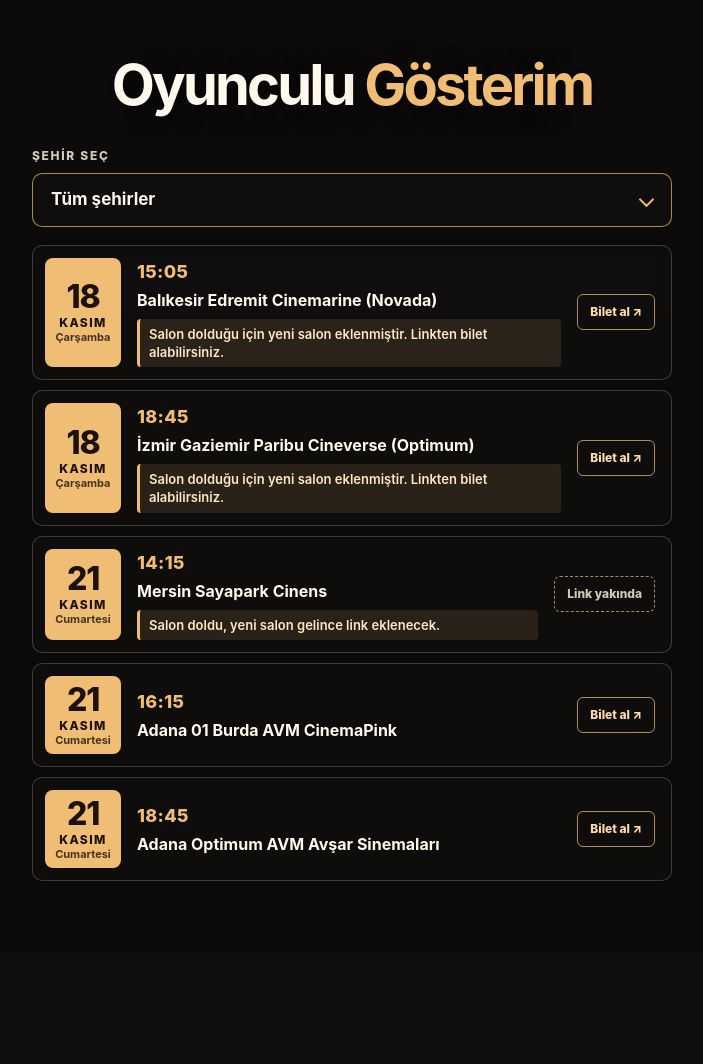
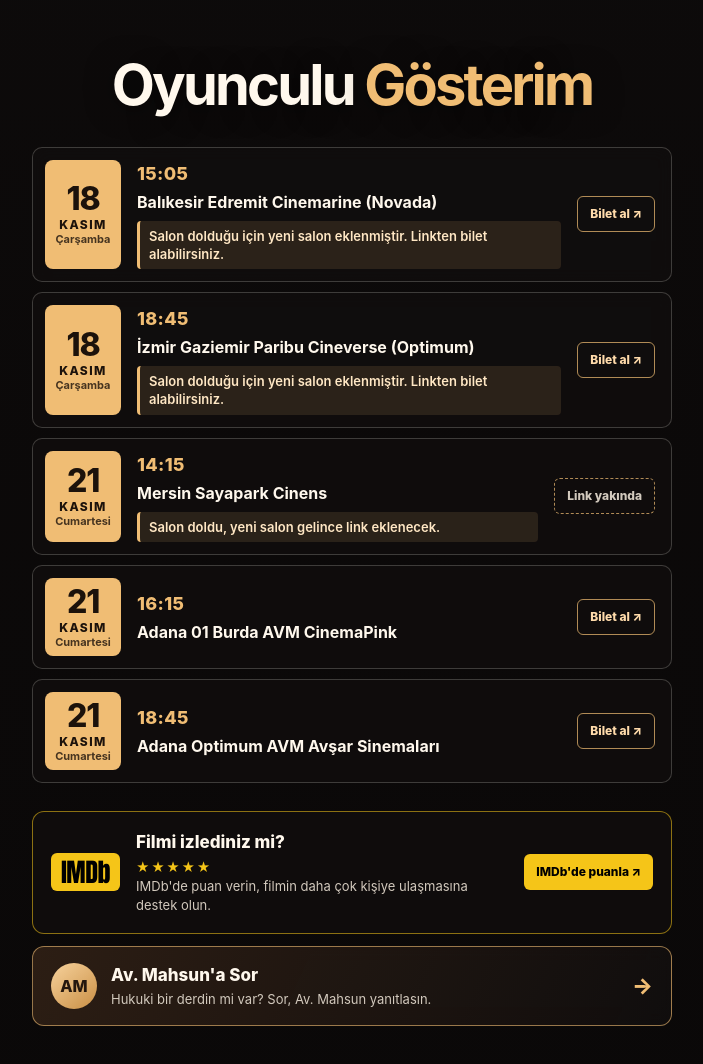
Before and after one commit to adanademir1940/oyunculugosterim, a plain HTML site: page index.html in a window 1280 px wide. Shown: the whole page, without its empty margins (288-991 px from the left). Before the commit the page ends 953 px from the top, so only its background shows below. Drawn offline with Linux system fonts and the light colour scheme.

Commit message:
Ana sayfaya Av. Mahsun'a Sor butonu ekle
Co-Authored-By: Claude Opus 5.5 <noreply@anthropic.com>
Claude-Session: https://claude.ai/code/session_01HTCSVLTQuYjtosUbKgBJLb

```diff
--- a/index.html
+++ b/index.html
@@ -48,40 +48,6 @@
 
     h1 span { color: var(--gold); }
 
-    .picker { position: relative; margin: 0 0 18px; }
-    .picker label { display: block; margin: 0 0 8px; color: var(--muted); font-size: 12px; font-weight: 800; letter-spacing: .14em; text-transform: uppercase; }
-    .picker select {
-      width: 100%;
-      min-height: 54px;
-      padding: 0 48px 0 18px;
-      border: 1px solid rgba(240, 189, 116, .7);
-      border-radius: 10px;
-      background: rgba(17, 14, 14, .88);
-      color: var(--cream);
-      font: inherit;
-      font-size: 17px;
-      font-weight: 700;
-      cursor: pointer;
-      appearance: none;
-      -webkit-appearance: none;
-      backdrop-filter: blur(8px);
-    }
-    .picker select:focus-visible { outline: 3px solid #ffe1b5; outline-offset: 3px; }
-    .picker option { background: #17120f; color: var(--cream); }
-    .picker::after {
-      position: absolute;
-      right: 20px;
-      bottom: 22px;
-      width: 9px;
-      height: 9px;
-      border-right: 2px solid var(--gold);
-      border-bottom: 2px solid var(--gold);
-      transform: rotate(45deg);
-      content: "";
-      pointer-events: none;
-    }
-    .links li[hidden] { display: none; }
-
     .links { display: grid; gap: 10px; margin: 0; padding: 0; list-style: none; }
 
     .links a,
@@ -126,6 +92,82 @@
     .soon .cta { border-style: dashed; color: var(--muted); cursor: default; }
     .note { margin-top: 4px; padding: 6px 9px; border-left: 3px solid var(--gold); border-radius: 4px; background: rgba(240, 189, 116, .12); color: #ffe7c4; font-size: 13px; font-weight: 600; line-height: 1.4; }
 
+    .imdb {
+      display: flex;
+      align-items: center;
+      gap: 16px;
+      margin-top: 28px;
+      padding: 18px;
+      border: 1px solid rgba(245, 197, 24, .55);
+      border-radius: 12px;
+      background: rgba(17, 14, 14, .85);
+      backdrop-filter: blur(8px);
+      color: inherit;
+      text-decoration: none;
+      transition: border-color .2s ease, transform .2s ease;
+    }
+    .imdb:hover { border-color: #f5c518; transform: translateY(-1px); }
+    .imdb:focus-visible { outline: 3px solid #ffe1b5; outline-offset: 3px; }
+    .imdb-logo {
+      flex: 0 0 auto;
+      padding: 6px 10px;
+      border-radius: 6px;
+      background: #f5c518;
+      color: #000;
+      font-family: Impact, "Arial Black", "Helvetica Neue", Arial, sans-serif;
+      font-size: 26px;
+      font-weight: 900;
+      letter-spacing: -.02em;
+      line-height: 1;
+    }
+    .imdb-text { display: grid; flex: 1 1 auto; gap: 3px; min-width: 0; }
+    .imdb-title { font-size: 17px; font-weight: 800; }
+    .imdb-sub { color: var(--muted); font-size: 13px; line-height: 1.45; }
+    .imdb-stars { color: #f5c518; letter-spacing: .12em; }
+    .imdb-cta {
+      flex: 0 0 auto;
+      padding: 9px 12px;
+      border-radius: 6px;
+      background: #f5c518;
+      color: #000;
+      font-size: 12px;
+      font-weight: 850;
+      white-space: nowrap;
+    }
+
+    .ask {
+      display: flex;
+      align-items: center;
+      gap: 14px;
+      margin-top: 12px;
+      padding: 16px 18px;
+      border: 1px solid rgba(240, 189, 116, .6);
+      border-radius: 12px;
+      background: linear-gradient(115deg, rgba(48, 33, 22, .9), rgba(17, 14, 14, .88));
+      backdrop-filter: blur(8px);
+      color: inherit;
+      text-decoration: none;
+      transition: border-color .2s ease, transform .2s ease;
+    }
+    .ask:hover { border-color: var(--gold); transform: translateY(-1px); }
+    .ask:focus-visible { outline: 3px solid #ffe1b5; outline-offset: 3px; }
+    .ask-avatar {
+      display: grid;
+      flex: 0 0 auto;
+      width: 46px;
+      height: 46px;
+      place-items: center;
+      border-radius: 50%;
+      background: linear-gradient(140deg, #f7d29c, #c98f45);
+      color: #24170e;
+      font-size: 16px;
+      font-weight: 850;
+    }
+    .ask-text { display: grid; flex: 1 1 auto; gap: 2px; min-width: 0; }
+    .ask-title { font-size: 17px; font-weight: 800; }
+    .ask-sub { color: var(--muted); font-size: 13px; line-height: 1.4; }
+    .ask-cta { flex: 0 0 auto; color: var(--gold); font-size: 22px; font-weight: 800; }
+
     .cta {
       flex: 0 0 auto;
       padding: 8px 12px;
@@ -147,6 +189,9 @@
       .day { font-size: 28px; }
       .cta { padding: 8px 9px; }
       .venue { font-size: 15px; }
+      .imdb { flex-wrap: wrap; gap: 12px; padding: 14px; }
+      .imdb-text { flex-basis: calc(100% - 90px); }
+      .imdb-cta { width: 100%; padding: 11px; text-align: center; font-size: 14px; }
       body { background-attachment: scroll; }
     }
   </style>
@@ -155,36 +200,36 @@
   <main>
     <h1>Oyunculu <span>Gösterim</span></h1>
 
-    <div class="picker">
-      <label for="city">Şehir seç</label>
-      <select id="city">
-        <option value="">Tüm şehirler</option>
-        <option value="balikesir">Balıkesir</option>
-        <option value="izmir">İzmir</option>
-        <option value="adana">Adana</option>
-        <option value="mersin">Mersin</option>
-      </select>
-    </div>
-
     <ul class="links">
-      <li data-city="balikesir"><a href="https://www.biletiva.com/place/EDREMIT_CINEMARINE" target="_blank" rel="noopener noreferrer">
+      <li><a href="https://www.biletiva.com/place/EDREMIT_CINEMARINE" target="_blank" rel="noopener noreferrer">
         <span class="date"><span class="day">18</span><span class="month">Kasım</span><span class="weekday">Çarşamba</span></span><span class="info"><span class="time">15:05</span><span class="venue">Balıkesir Edremit Cinemarine (Novada)</span><span class="note">Salon dolduğu için yeni salon eklenmiştir. Linkten bilet alabilirsiniz.</span></span><span class="cta">Bilet al ↗</span></a></li>
-      <li data-city="izmir"><a href="https://www.paribucineverse.com/biletleme/~step~ticket~code~0000000050~session~350222" target="_blank" rel="noopener noreferrer">
+      <li><a href="https://www.paribucineverse.com/biletleme/~step~ticket~code~0000000050~session~350222" target="_blank" rel="noopener noreferrer">
         <span class="date"><span class="day">18</span><span class="month">Kasım</span><span class="weekday">Çarşamba</span></span><span class="info"><span class="time">18:45</span><span class="venue">İzmir Gaziemir Paribu Cineverse (Optimum)</span><span class="note">Salon dolduğu için yeni salon eklenmiştir. Linkten bilet alabilirsiniz.</span></span><span class="cta">Bilet al ↗</span></a></li>
-      <li data-city="mersin"><div class="card soon">
+      <li><div class="card soon">
         <span class="date"><span class="day">21</span><span class="month">Kasım</span><span class="weekday">Cumartesi</span></span><span class="info"><span class="time">14:15</span><span class="venue">Mersin Sayapark Cinens</span><span class="note">Salon doldu, yeni salon gelince link eklenecek.</span></span><span class="cta">Link yakında</span></div></li>
-      <li data-city="adana"><a href="https://www.biletiva.com/place/ADANA_01BURDA_CINEMAPINK" target="_blank" rel="noopener noreferrer">
+      <li><a href="https://www.biletiva.com/place/ADANA_01BURDA_CINEMAPINK" target="_blank" rel="noopener noreferrer">
         <span class="date"><span class="day">21</span><span class="month">Kasım</span><span class="weekday">Cumartesi</span></span><span class="info"><span class="time">16:15</span><span class="venue">Adana 01 Burda AVM CinemaPink</span></span><span class="cta">Bilet al ↗</span></a></li>
-      <li data-city="adana"><a href="https://biletinial.com/tr-tr/WebLogin?seanceId=18916361&amp;organizerType=1&amp;OrganizerTypeUrl=sinema&amp;lang=tr&amp;a_aid=&amp;a_bid=&amp;cinemaId=4&amp;Region=tr-tr&amp;SiteId=0" target="_blank" rel="noopener noreferrer">
+      <li><a href="https://biletinial.com/tr-tr/WebLogin?seanceId=18916361&amp;organizerType=1&amp;OrganizerTypeUrl=sinema&amp;lang=tr&amp;a_aid=&amp;a_bid=&amp;cinemaId=4&amp;Region=tr-tr&amp;SiteId=0" target="_blank" rel="noopener noreferrer">
         <span class="date"><span class="day">21</span><span class="month">Kasım</span><span class="weekday">Cumartesi</span></span><span class="info"><span class="time">18:45</span><span class="venue">Adana Optimum AVM Avşar Sinemaları</span></span><span class="cta">Bilet al ↗</span></a></li>
     </ul>
+
+    <a class="imdb" href="https://www.imdb.com/title/tt45162733/" target="_blank" rel="noopener noreferrer">
+      <span class="imdb-logo" aria-hidden="true">IMDb</span>
+      <span class="imdb-text">
+        <span class="imdb-title">Filmi izlediniz mi?</span>
+        <span class="imdb-sub"><span class="imdb-stars">★★★★★</span><br>IMDb'de puan verin, filmin daha çok kişiye ulaşmasına destek olun.</span>
+      </span>
+      <span class="imdb-cta">IMDb'de puanla ↗</span>
+    </a>
+
+    <a class="ask" href="/avukat">
+      <span class="ask-avatar" aria-hidden="true">AM</span>
+      <span class="ask-text">
+        <span class="ask-title">Av. Mahsun'a Sor</span>
+        <span class="ask-sub">Hukuki bir derdin mi var? Sor, Av. Mahsun yanıtlasın.</span>
+      </span>
+      <span class="ask-cta" aria-hidden="true">→</span>
+    </a>
   </main>
-  <script>
-    const select = document.getElementById("city");
-    const items = [...document.querySelectorAll(".links li")];
-    select.addEventListener("change", () => {
-      items.forEach((li) => { li.hidden = !!select.value && li.dataset.city !== select.value; });
-    });
-  </script>
 </body>
 </html>
```
